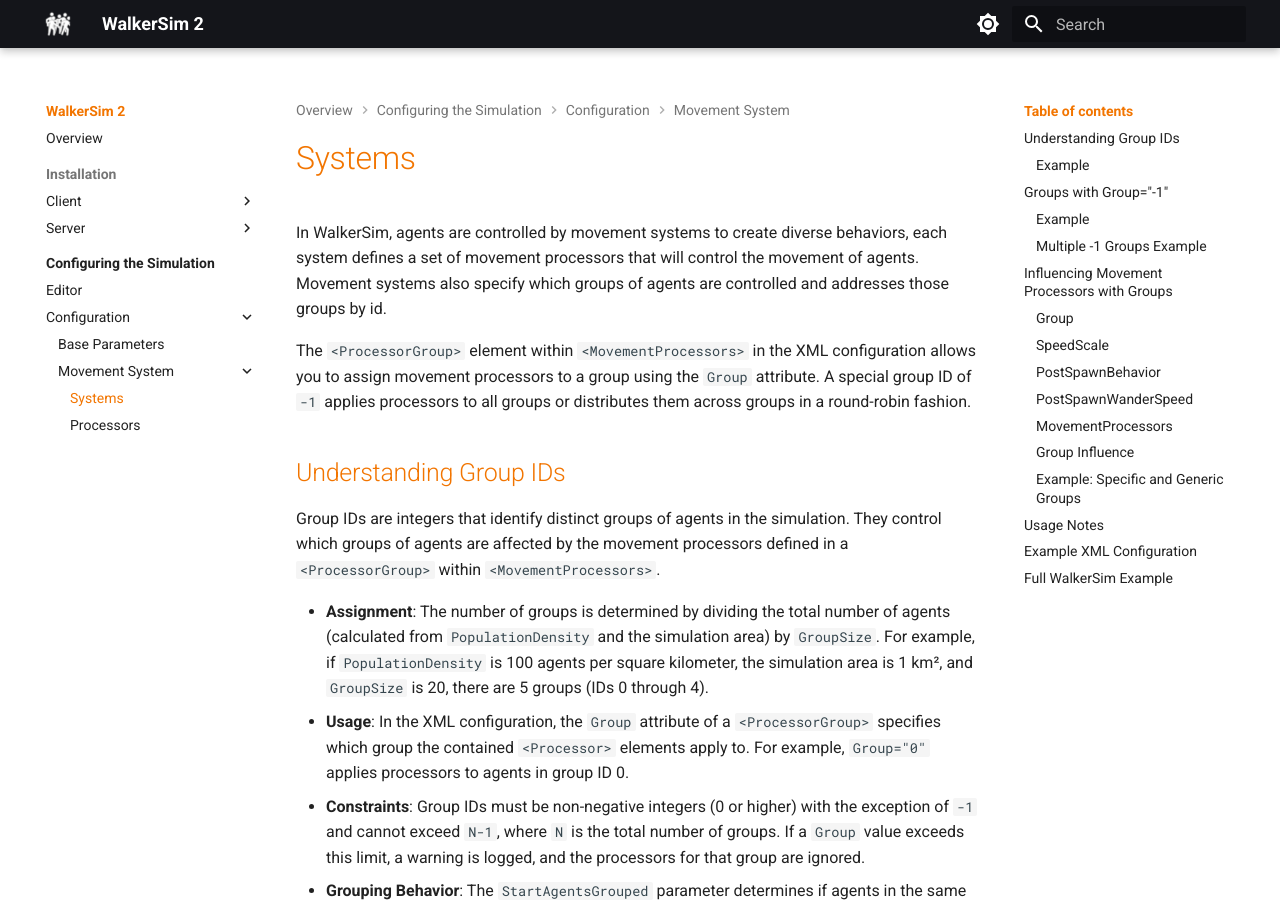
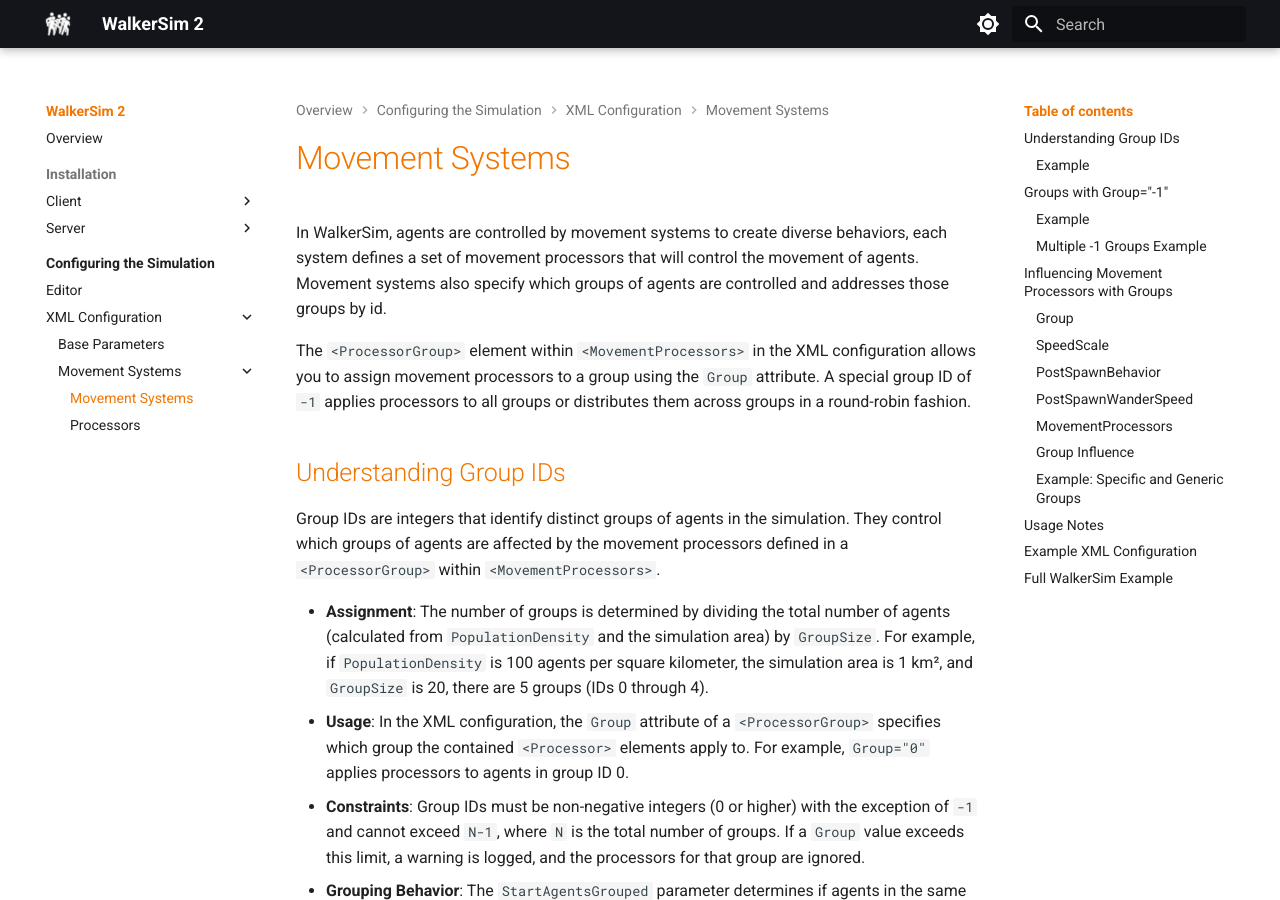
Before and after one commit to ZehMatt/7dtd-WalkerSim2, an MkDocs documentation site: the page built from Docs/configuring/configuration/systems.md, in a window 1280 px wide and 900 px high. Built offline with MkDocs 1.6.1 and Material for MkDocs 9.7.7, drawn with Linux system fonts in a browser that asks for light colours.

Commit message:
Change navigation a bit

```diff
--- a/mkdocs.yml
+++ b/mkdocs.yml
@@ -14,10 +14,10 @@
     - Configuring the Simulation:
         - Overview: configuring/index.md
         - Editor: configuring/editor.md
-        - Configuration:
+        - XML Configuration:
             - Base Parameters: configuring/configuration/base.md
-            - Movement System:
-                - Systems: configuring/configuration/systems.md
+            - Movement Systems:
+                - Movement Systems: configuring/configuration/systems.md
                 - Processors: configuring/configuration/processors.md
 
 theme:
```
Also changed, not shown: 1 other file.
